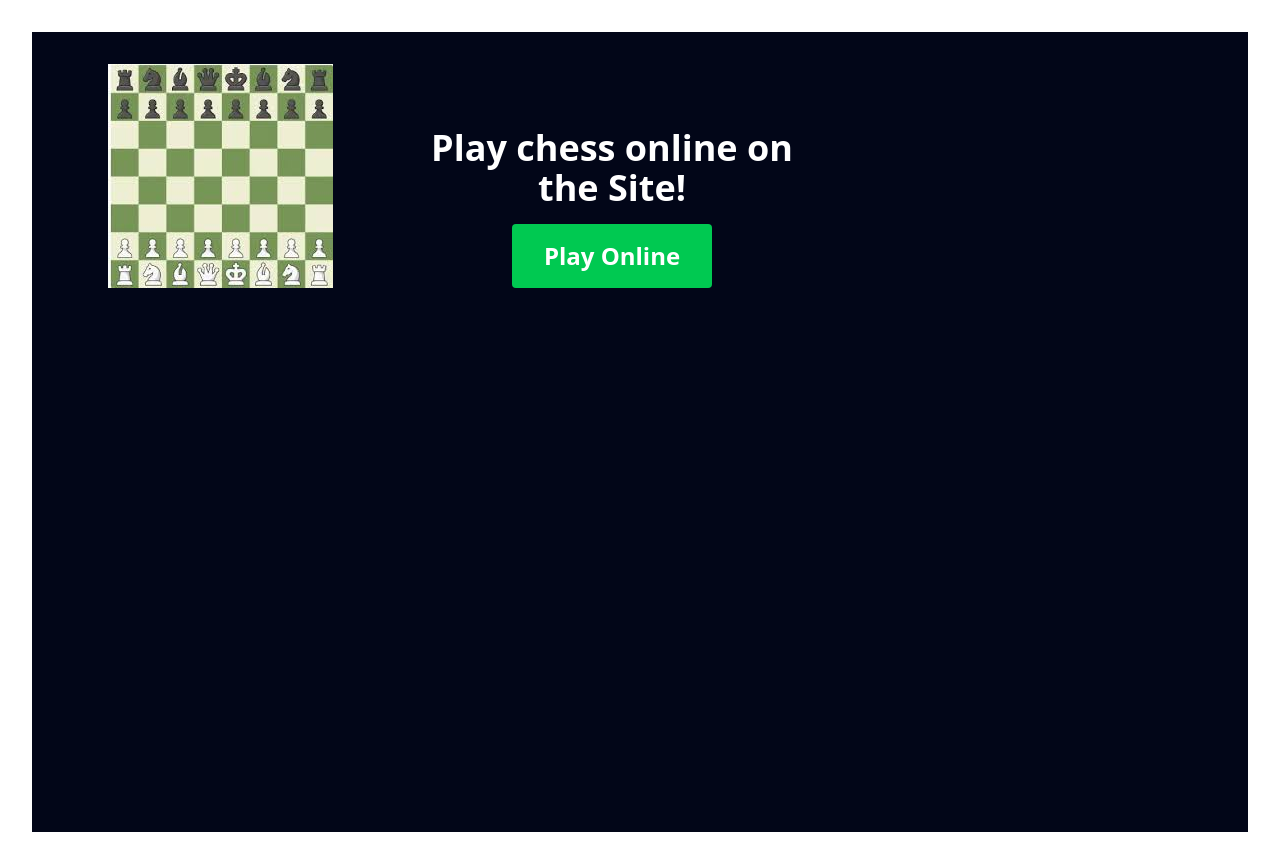
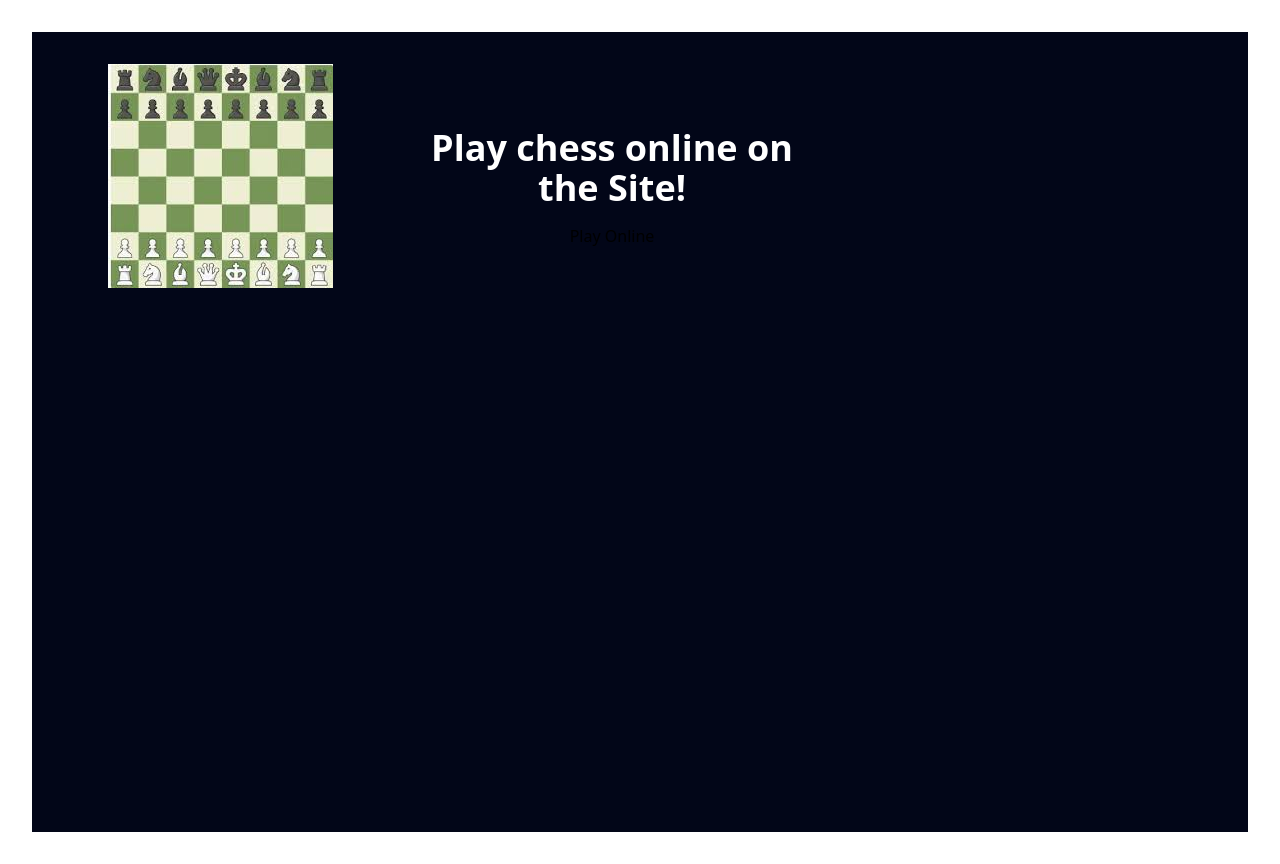
Before and after one commit to ashish-2001/Chessboard, a React (Vite) app in the folder apps/web/: page / in a window 1280 px wide. Built offline with nearby package versions, Linux system fonts and the light colour scheme.

Commit message:
Added Landing page

```diff
--- a/apps/web/src/screen/Landing.jsx
+++ b/apps/web/src/screen/Landing.jsx
@@ -1,5 +1,6 @@
 import { useNavigate } from "react-router-dom";
 import Chessboard from "../assets/Chessboard.jpeg";
+import { Button } from "../components/Button";
 
 function Landing(){
 
@@ -16,9 +17,7 @@ function Landing(){
                             <h1 className="text-4xl font-bold text-white">Play chess online on the Site!</h1>
                         </div>
                         <div className="mt-4 flex justify-center">
-                            <button onClick={() => { navigate("/game")}} className="px-8 py-4 text-2xl bg-green-500 hover:bg-green-700 text-white font-bold rounded">
-                                Play Online
-                            </button>
+                            <Button onClick={() => { navigate("/game")}} children={"Play Online"}/>
                         </div>
                     </div>
                 </div>
```
